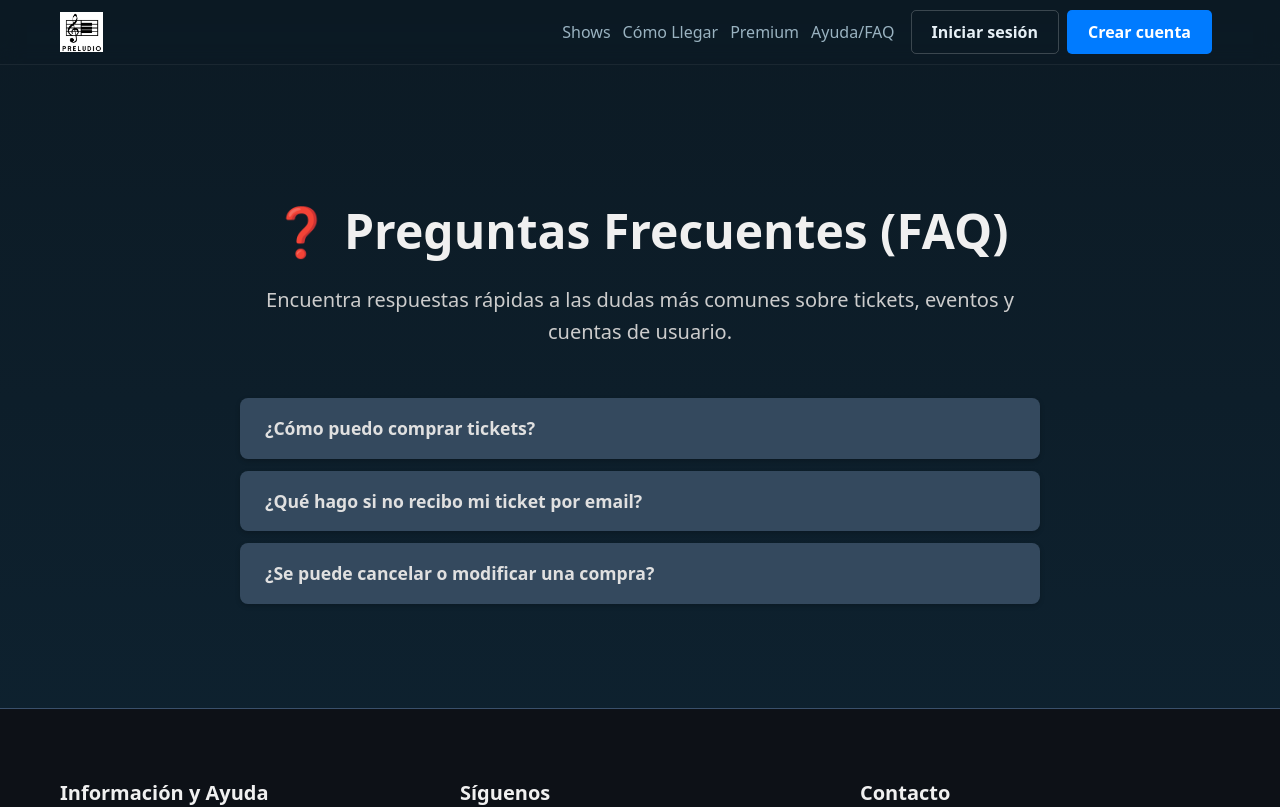
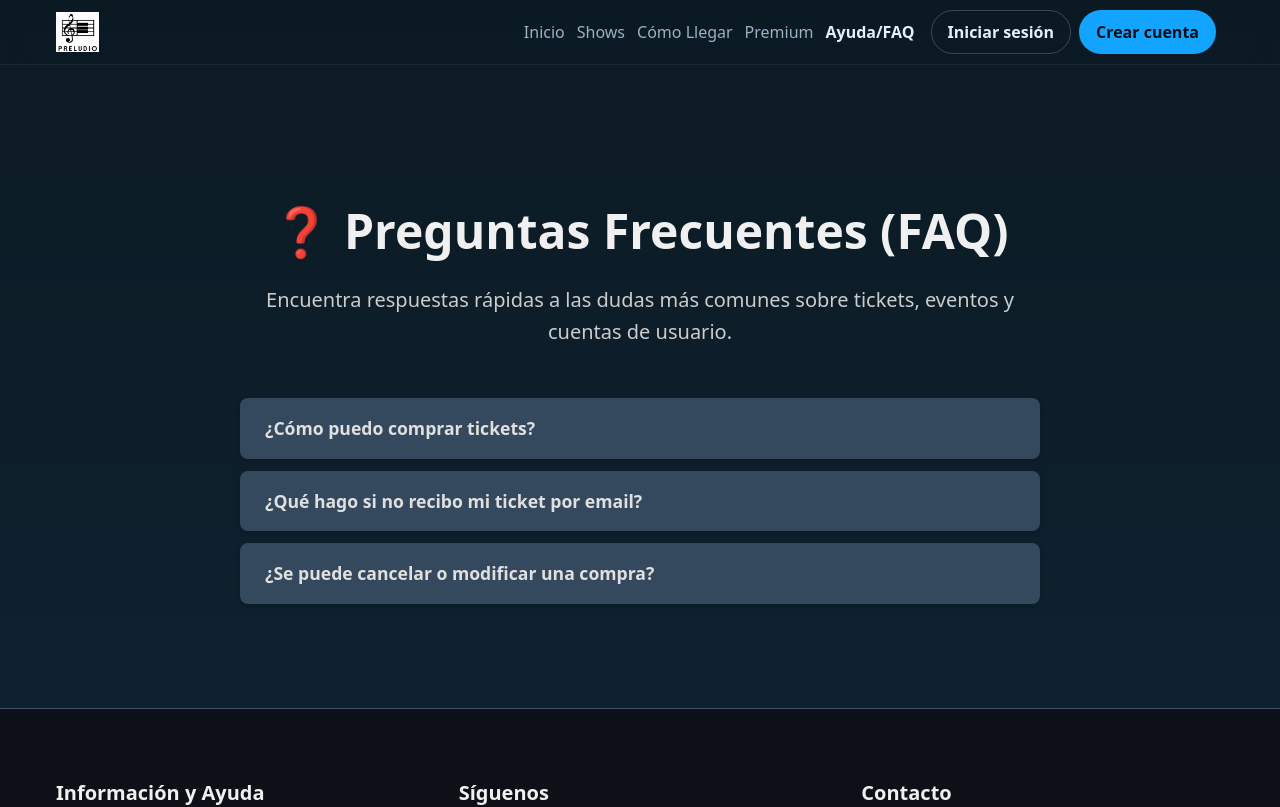
Before and after one commit to ortPreludio/Preludio-fe, a React (Vite) app in the folder preludio/: page /faq in a window 1280 px wide. Shown: the top 807 px of the page. Built offline with nearby package versions, Linux system fonts and the light colour scheme; no server answers.

Commit message:
mejoras en el Nav

```diff
--- a/preludio/src/components/layout/Header.jsx
+++ b/preludio/src/components/layout/Header.jsx
@@ -16,17 +16,17 @@ export function Header() {
     <header className="site-header">
       <div className="container">
         <div className="brand">
-          {/* MODIFICACIÓN:
-            Se reemplaza el texto "Preludio" con una etiqueta <img>.
-            La ruta se establece a '/assets/logo-preludio.png',
-            asumiendo que está dentro de tu carpeta 'public/'.
-          */}
           <Link to="/">
             <img src="./../public/assets/logo-preludio.png" alt="Logo de Preludio" className="header-logo" />
           </Link>
         </div>
 
         <nav className="nav">
+          {/* Botón de Inicio añadido */}
+          <NavLink to="/" end className="nav-link">
+            Inicio
+          </NavLink>
+
           <NavLink to="/shows" end className="nav-link">
             Shows
           </NavLink>
--- a/preludio/src/pages/ComoLlegar.jsx
+++ b/preludio/src/pages/ComoLlegar.jsx
@@ -21,14 +21,14 @@ export function ComoLlegar() {
 
                 <h2>Ubicación Principal</h2>
                 <p>
-                  Nuestra sede principal está ubicada en: **Calle Ficticia 1234, CABA, Argentina.**
+                  Nuestra sede principal está ubicada en: Calle Ficticia 1234, CABA, Argentina.
                 </p>
 
                 <h2>Transporte Público</h2>
                 <ul>
-                  <li>**Subte:** Línea D (Estación Palermo), Línea B (Estación Dorrego).</li>
-                  <li>**Colectivos:** Líneas 15, 34, 55, 60, 166.</li>
-                  <li>**Tren:** Ferrocarril San Martín (Estación Palermo).</li>
+                  <li>Subte: Línea D (Estación Palermo), Línea B (Estación Dorrego).</li>
+                  <li>Colectivos: Líneas 15, 34, 55, 60, 166.</li>
+                  <li>Tren: Ferrocarril San Martín (Estación Palermo).</li>
                 </ul>
 
                 <h2>Recomendaciones Adicionales</h2>
@@ -37,9 +37,8 @@ export function ComoLlegar() {
                 </p>
             </div>
 
-            {/* Columna 2: Mapa */}
+
             <div className="map-placeholder">
-                {/* IFRAME DEL MAPA EMBEBIDO */}
                 <iframe
                     src="https://www.google.com/maps/embed?pb=!1m18!1m12!1m3!1d3284.3816618494698!2d-58.44800119999999!3d-34.594509300000006!2m3!1f0!2f0!3f0!3m2!1i1024!2i768!4f13.1!3m3!1m2!1s0x95bcb5eb6fb40a93%3A0x1fcab11b62b55896!2sMovistar%20Arena!5e0!3m2!1ses!2sar!4v1762388911425!5m2!1ses!2sar"
                     width="100%"
--- a/preludio/src/styles/index.css
+++ b/preludio/src/styles/index.css
@@ -1,63 +1,261 @@
-:root{
+:root {
   --bg: #0c1a24;
   --bg-2: #0e2230;
   --text: #e6f0f6;
   --muted: #9ab3c1;
   --primary: #12a4ff;
-  --primary-700:#0d85ce;
+  --primary-700: #0d85ce;
   --card: #0f2636;
   --card-2: #143247;
   --radius: 16px;
 }
 
-*{box-sizing:border-box}
-html,body,#root{height:100%}
-body{margin:0;background:linear-gradient(180deg,var(--bg),var(--bg-2));color:var(--text);font:16px/1.4 system-ui,Segoe UI,Roboto,Helvetica,Arial}
+* {
+  box-sizing: border-box;
+}
 
-.container{max-width:1200px;margin:0 auto;padding:0 16px}
+html,
+body,
+#root {
+  height: 100%;
+}
 
-.site-header{position:sticky;top:0;z-index:10;background:rgba(12,26,36,0.7);backdrop-filter: blur(10px);border-bottom:1px solid rgba(255,255,255,0.06)}
-.site-header .container{display:flex;align-items:center;gap:16px;min-height:64px}
-.brand{font-weight:700}
-.nav{display:flex;gap:12px;margin-left:auto}
-.nav-link{color:var(--muted);text-decoration:none}
-.nav-link:hover{color:var(--text)}
-.actions{display:flex;gap:8px}
+body {
+  margin: 0;
+  background: linear-gradient(180deg, var(--bg), var(--bg-2));
+  color: var(--text);
+  font: 16px/1.4 system-ui, Segoe UI, Roboto, Helvetica, Arial;
+}
 
-.hero{position:relative;height:320px;background:url('https://images.unsplash.com/photo-1511379938547-c1f69419868d?q=80&w=1600&auto=format&fit=crop') center/cover no-repeat}
-.hero-overlay{position:absolute;inset:0;background:linear-gradient(180deg,rgba(12,26,36,0.5),rgba(12,26,36,0.95))}
-.hero .hero-content{position:relative;display:flex;align-items:end;height:100%}
-.hero h1{font-size:40px;max-width:780px;margin:0 0 24px 0}
-.accent{color:#50c8ff;font-style:italic}
+/* --------- CONTENEDOR --------- */
+.container {
+  max-width: 1200px;
+  margin: 0 auto;
+  padding: 0 16px;
+}
 
-.section{padding:36px 0}
-.section-title{margin:0 0 16px 0}
+/* --------- HEADER --------- */
+.site-header {
+  position: sticky;
+  top: 0;
+  z-index: 10;
+  background: rgba(12, 26, 36, 0.7);
+  backdrop-filter: blur(10px);
+  border-bottom: 1px solid rgba(255, 255, 255, 0.06);
+}
 
-.toolbar{display:flex;gap:12px;align-items:center;margin-bottom:12px}
-select{background:var(--card);color:var(--text);border:1px solid rgba(255,255,255,0.15);padding:8px 10px;border-radius:8px}
+.site-header .container {
+  display: flex;
+  align-items: center;
+  gap: 16px;
+  min-height: 64px;
+}
 
-.event-grid{display:grid;grid-template-columns:repeat(auto-fill,minmax(280px,1fr));gap:20px}
+.brand {
+  font-weight: 700;
+  display: flex;
+  align-items: center;
+}
 
-.event-card{background:linear-gradient(180deg,var(--card),var(--card-2));border-radius:var(--radius);overflow:hidden;border:1px solid rgba(255,255,255,0.08);display:flex;flex-direction:column}
-.event-card__media{aspect-ratio:16/9;background:#09141b}
-.event-card__media img{width:100%;height:100%;object-fit:cover;display:block}
-.event-card__body{padding:14px 16px 0 16px}
-.event-card__title{margin:0 0 6px 0;font-size:20px}
-.event-card__footer{display:flex;justify-content:space-between;gap:12px;padding:12px 16px 16px}
+.nav {
+  display: flex;
+  gap: 12px;
+  margin-left: auto;
+}
 
-.btn{display:inline-flex;align-items:center;justify-content:center;padding:10px 16px;border-radius:999px;text-decoration:none;border:1px solid transparent;transition:all .15s;font-weight:600}
-.btn-primary{background:var(--primary);color:#001018}
-.btn-primary:hover{background:var(--primary-700)}
-.btn-ghost{background:transparent;color:var(--text);border-color:rgba(255,255,255,0.2)}
-.btn-ghost:hover{background:rgba(255,255,255,0.08)}
-.btn-disabled,.btn[disabled],.btn[aria-disabled="true"]{opacity:.5;pointer-events:none}
+.nav-link {
+  color: var(--muted);
+  text-decoration: none;
+}
 
-.text-muted{color:var(--muted)}
+.nav-link:hover {
+  color: var(--text);
+}
 
-.loader,.error,.empty{padding:20px;border:1px dashed rgba(255,255,255,0.2);border-radius:12px;background:rgba(255,255,255,0.03)}
-/* --- Form layout base --- */
-.container { max-width: 1100px; margin: 0 auto; padding: 0 16px; }
+/* NavLink activo */
+.nav-link.active {
+  color: var(--text);
+  font-weight: 700;
+}
 
+.actions {
+  display: flex;
+  gap: 8px;
+}
+
+/* --------- LOGO HEADER --------- */
+.header-logo {
+  height: 40px;
+  width: auto;
+  display: block;
+}
+
+.site-header .brand a {
+  display: flex;
+  align-items: center;
+  height: 100%;
+}
+
+/* --------- HERO --------- */
+.hero {
+  position: relative;
+  height: 320px;
+  background: url('https://images.unsplash.com/photo-1511379938547-c1f69419868d?q=80&w=1600&auto=format&fit=crop') center/cover no-repeat;
+}
+
+.hero-overlay {
+  position: absolute;
+  inset: 0;
+  background: linear-gradient(180deg, rgba(12, 26, 36, 0.5), rgba(12, 26, 36, 0.95));
+}
+
+.hero .hero-content {
+  position: relative;
+  display: flex;
+  align-items: end;
+  height: 100%;
+}
+
+.hero h1 {
+  font-size: 40px;
+  max-width: 780px;
+  margin: 0 0 24px 0;
+}
+
+.accent {
+  color: #50c8ff;
+  font-style: italic;
+}
+
+/* --------- SECCIONES --------- */
+.section {
+  padding: 36px 0;
+}
+
+.section-title {
+  margin: 0 0 16px 0;
+}
+
+/* --------- TOOLBAR --------- */
+.toolbar {
+  display: flex;
+  gap: 12px;
+  align-items: center;
+  margin-bottom: 12px;
+}
+
+select {
+  background: var(--card);
+  color: var(--text);
+  border: 1px solid rgba(255, 255, 255, 0.15);
+  padding: 8px 10px;
+  border-radius: 8px;
+}
+
+/* --------- EVENTOS --------- */
+.event-grid {
+  display: grid;
+  grid-template-columns: repeat(auto-fill, minmax(280px, 1fr));
+  gap: 20px;
+}
+
+.event-card {
+  background: linear-gradient(180deg, var(--card), var(--card-2));
+  border-radius: var(--radius);
+  overflow: hidden;
+  border: 1px solid rgba(255, 255, 255, 0.08);
+  display: flex;
+  flex-direction: column;
+}
+
+.event-card__media {
+  aspect-ratio: 16/9;
+  background: #09141b;
+}
+
+.event-card__media img {
+  width: 100%;
+  height: 100%;
+  object-fit: cover;
+  display: block;
+}
+
+.event-card__body {
+  padding: 14px 16px 0 16px;
+}
+
+.event-card__title {
+  margin: 0 0 6px 0;
+  font-size: 20px;
+}
+
+.event-card__footer {
+  display: flex;
+  justify-content: space-between;
+  gap: 12px;
+  padding: 12px 16px 16px;
+}
+
+/* --------- BOTONES --------- */
+.btn {
+  display: inline-flex;
+  align-items: center;
+  justify-content: center;
+  padding: 10px 16px;
+  border-radius: 999px;
+  text-decoration: none;
+  border: 1px solid transparent;
+  transition: all 0.15s;
+  font-weight: 600;
+}
+
+.btn-primary {
+  background: var(--primary);
+  color: #001018;
+}
+
+.btn-primary:hover {
+  background: var(--primary-700);
+}
+
+.btn-ghost {
+  background: transparent;
+  color: var(--text);
+  border: 1px solid rgba(255, 255, 255, 0.2);
+}
+
+.btn-ghost:hover {
+  background: rgba(255, 255, 255, 0.08);
+}
+
+.btn-disabled,
+.btn[disabled],
+.btn[aria-disabled="true"] {
+  opacity: 0.5;
+  pointer-events: none;
+}
+
+/* --------- TEXTOS --------- */
+.text-muted {
+  color: var(--muted);
+}
+
+/* --------- MENSAJES --------- */
+.loader,
+.error,
+.empty {
+  padding: 20px;
+  border: 1px dashed rgba(255, 255, 255, 0.2);
+  border-radius: 12px;
+  background: rgba(255, 255, 255, 0.03);
+}
+
+.error {
+  border-color: #ff6b6b66;
+  background: #ff6b6b14;
+}
+
+/* --------- FORMULARIOS --------- */
 .auth-form {
   max-width: 520px;
   margin: 36px auto;
@@ -67,18 +265,17 @@ select{background:var(--card);color:var(--text);border:1px solid rgba(255,255,25
   border-radius: 12px;
 }
 
-/* Cada campo en columna: etiqueta arriba y input abajo */
 .form-field {
   display: flex;
   flex-direction: column;
   gap: 6px;
   margin-bottom: 12px;
 }
+
 .form-field > span {
   font-weight: 600;
 }
 
-/* Inputs ocupan todo el ancho */
 .auth-form input[type="text"],
 .auth-form input[type="email"],
 .auth-form input[type="password"],
@@ -93,87 +290,23 @@ select{background:var(--card);color:var(--text);border:1px solid rgba(255,255,25
   outline: none;
 }
 
-/* Grid de dos columnas solo para nombre/apellido */
 .grid2 {
   display: grid;
   grid-template-columns: 1fr 1fr;
   gap: 12px;
 }
+
 @media (max-width: 640px) {
-  .grid2 { grid-template-columns: 1fr; }
+  .grid2 {
+    grid-template-columns: 1fr;
+  }
 }
 
-/* Botones */
-.btn {
-  display: inline-flex; align-items: center; justify-content: center;
-  padding: 10px 14px; border-radius: 999px; text-decoration: none;
-  border: 1px solid transparent; font-weight: 600;
-}
-.btn-primary { background: #12a4ff; color: #001018; }
-.btn-primary:hover { background: #0d85ce; }
-
-/* Mensajes */
-.text-muted { color: #9ab3c1; }
-.error { padding: 12px; border: 1px dashed #ff6b6b66; border-radius: 8px; background: #ff6b6b14; margin: 8px 0; }
-
-.auth-form h2 { margin-top: 0; }
-.auth-form small.text-muted { display:block; margin-top:4px; }
-.btn-ghost { background: transparent; color: #e6f0f6; border: 1px solid #ffffff33; }
-.btn-ghost:hover { background: #ffffff14; }
-
-
-/*INICIO ESTILO LOGO NAV*/
-.header-logo {
-
-    height: 50px;
-    width: auto;
-    display: block;
-}
-.site-header .brand {
-    display: flex;
-    align-items: center;
-}
-/*FIN ESTILO LOGO NAV*/
-
-/* src/styles/index.css (o donde esté el estilo de tu Header) */
-
-/* ... otros estilos ... */
-
-.site-header .brand a {
-    /* Esto ayuda a centrar el logo si es necesario */
-    display: flex;
-    align-items: center;
-    height: 100%; /* Si el header tiene altura fija */
+.auth-form h2 {
+  margin-top: 0;
 }
 
-.header-logo {
-    /* Define el alto de tu logo. Ajusta el valor según tu diseño */
-    height: 40px;
-    width: auto;
-    display: block;
+.auth-form small.text-muted {
+  display: block;
+  margin-top: 4px;
 }
-
-/* Estilo base para el contenedor (asumido de tu código) */
-.container {
-    max-width: 1200px; /* Ajusta tu ancho máximo */
-    margin: 0 auto;
-    padding: 0 20px;
-}
-
-/* Estilos de botones (ejemplo, ajusta a tus clases) */
-.btn {
-    padding: 10px 20px;
-    border-radius: 5px;
-    text-decoration: none;
-    font-weight: bold;
-    transition: background-color 0.2s;
-}
-
-.btn-primary {
-    background-color: #007bff; /* Color principal (ejemplo) */
-    color: white;
-}
-
-.btn-primary:hover {
-    background-color: #0056b3;
-}
```
